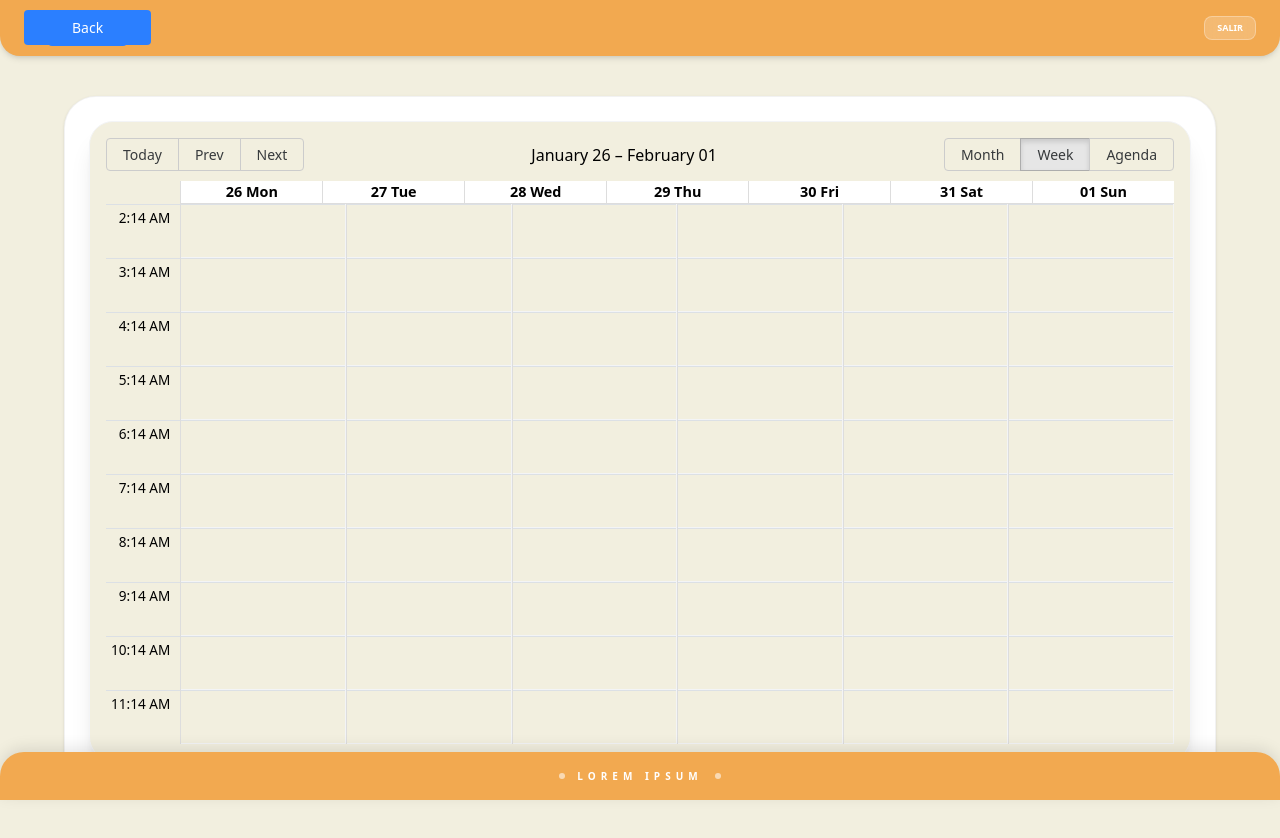
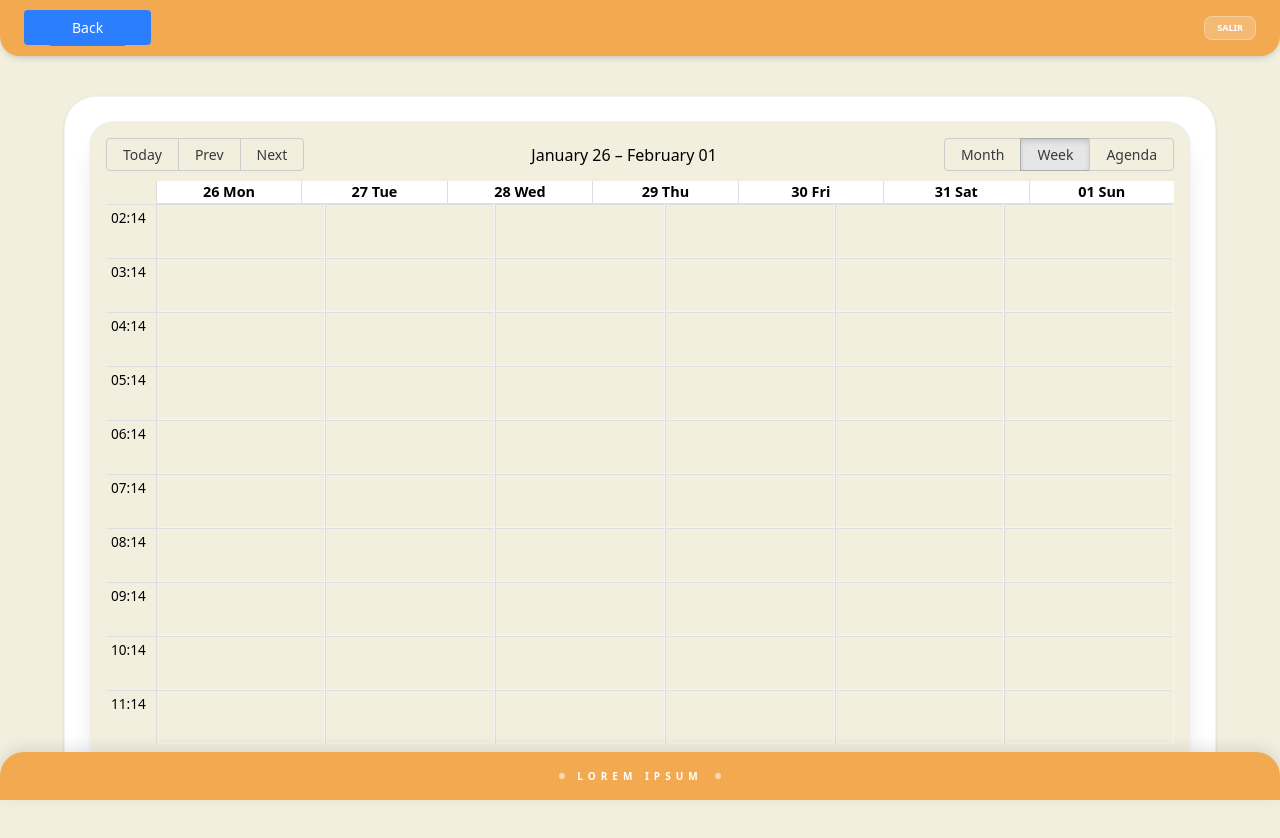
Before and after one commit to SmatamorosN04/scheduling_APP, a Next.js app: page /admin/dashboard in a window 1280 px wide. Shown: the top 838 px of the page. Built offline with nearby package versions, Linux system fonts and the light colour scheme; no server answers; the database is empty.

Commit message:
Format standarized

```diff
--- a/app/components/Calendar/calendar.tsx
+++ b/app/components/Calendar/calendar.tsx
@@ -12,7 +12,18 @@ interface CalendarProps {
     onDateSelect?: (date: Date, end: Date) => void;
     //onSelectEvent : (event: any) => void;
 }
-
+const formats = {
+    // La columna de la izquierda (el gutter)
+    timeGutterFormat: 'HH:mm',
+    // La etiqueta de hora dentro de cada evento
+    eventTimeRangeFormat: ({ start, end }: any, culture: any, localizer: any) =>
+        localizer.format(start, 'HH:mm', culture) + ' - ' + localizer.format(end, 'HH:mm', culture),
+    // El formato al seleccionar un rango con el mouse
+    selectRangeFormat: ({ start, end }: any, culture: any, localizer: any) =>
+        localizer.format(start, 'HH:mm', culture) + ' - ' + localizer.format(end, 'HH:mm', culture),
+    // Formato del día en la vista de agenda
+    agendaTimeFormat: 'HH:mm',
+};
 moment.locale('en', {
     week: {
         dow: 1,
@@ -44,6 +55,7 @@ export default function ArielCalendar({ events, isClientView = false, onDateSele
                 localizer={localizer}
                 events={events}
                 culture='en'
+                formats={formats}
                 startAccessor="start"
                 endAccessor="end"
                 step={60}
@@ -67,7 +79,7 @@ export default function ArielCalendar({ events, isClientView = false, onDateSele
                 components={{
                     event: isClientView ? undefined :  CustomEvent,
                 }}
-                allDayMaxRows={11}
+                allDayMaxRows={0}
                 popup={true}
                 selectable={isClientView}
                 onSelectSlot={(slotInfo) => {
```
